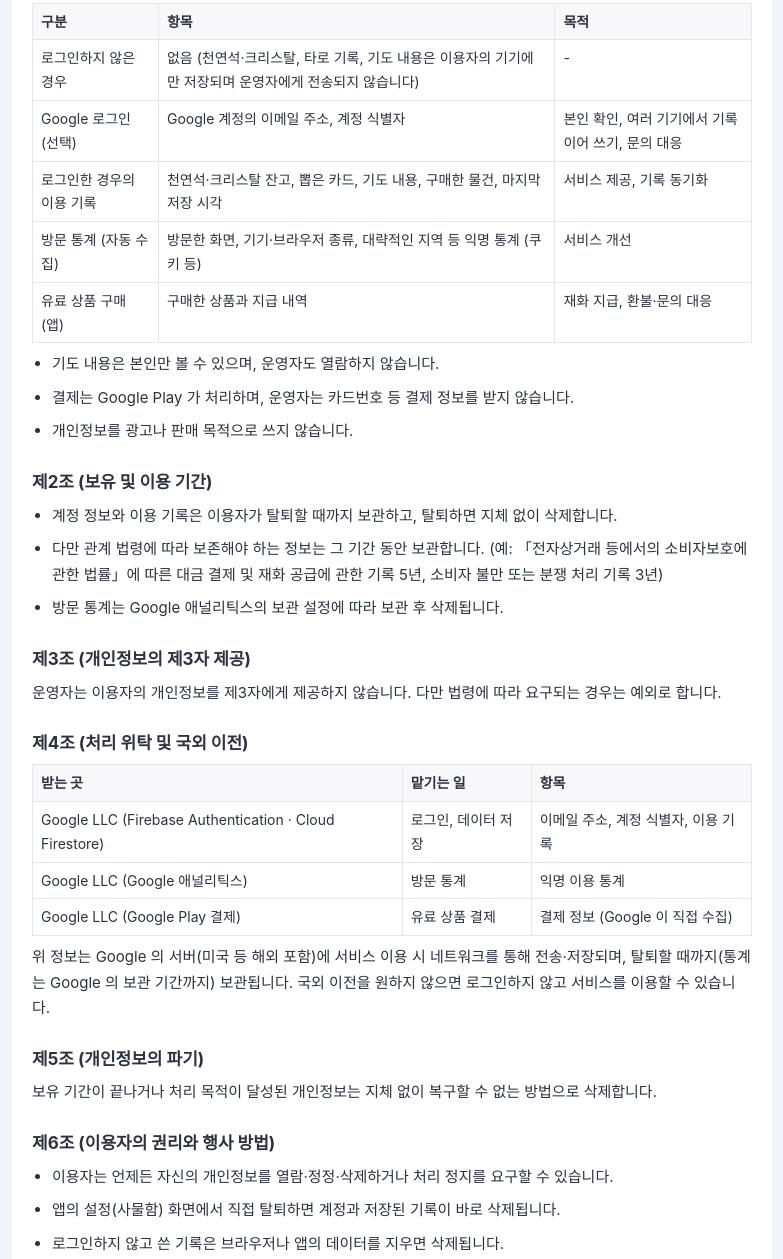
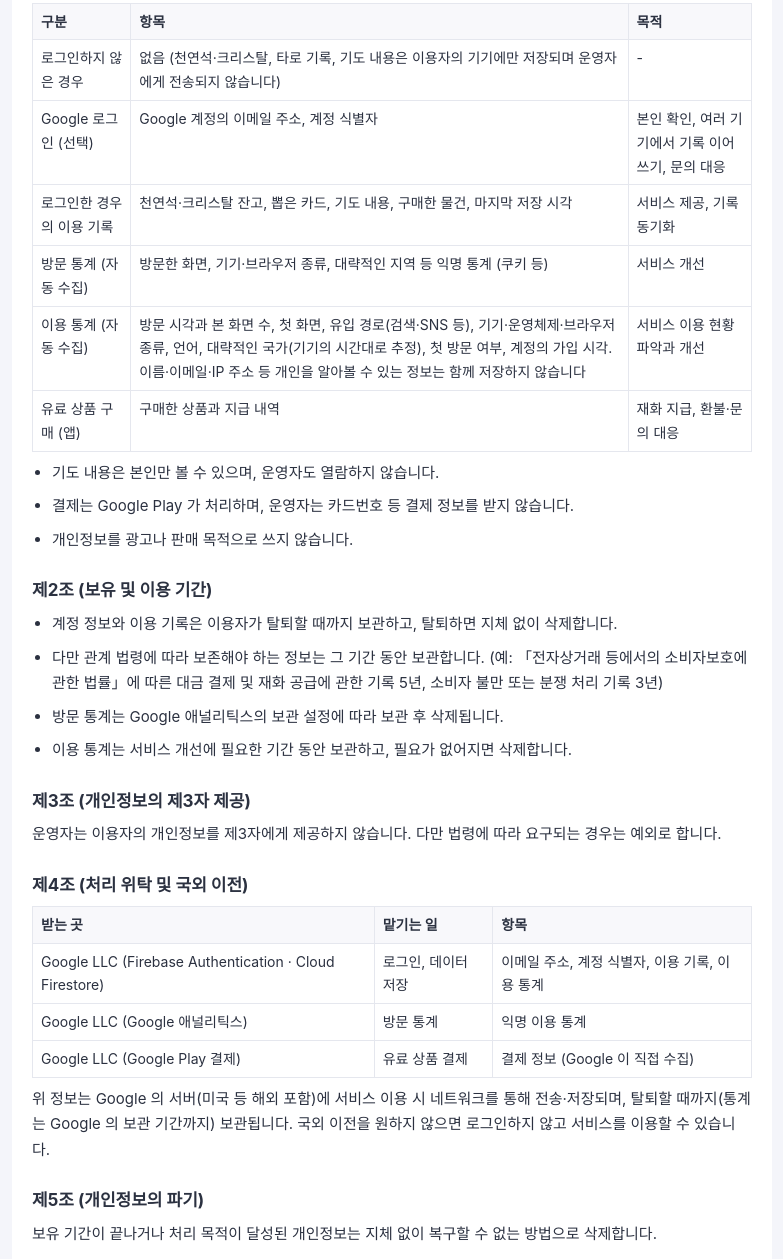
Before and after one commit to trimarrai/trimarrai.github.io, a plain HTML site: page privacy/index.html in a window 1280 px wide. Shown: the part 300-1559 px from the top of the page, without its empty margins (248-1031 px from the left). Drawn offline with Linux system fonts and the light colour scheme.

Commit message:
개인정보처리방침: 이용 통계(자동 수집) 항목 추가 (한·영·일) (#5)
Claude-Session: https://claude.ai/code/session_01CejgdCEvVFe5bFKzvk618i

Co-authored-by: Claude <noreply@anthropic.com>

```diff
--- a/privacy/index.html
+++ b/privacy/index.html
@@ -32,6 +32,7 @@
 <tr><td>Google 로그인 (선택)</td><td>Google 계정의 이메일 주소, 계정 식별자</td><td>본인 확인, 여러 기기에서 기록 이어 쓰기, 문의 대응</td></tr>
 <tr><td>로그인한 경우의 이용 기록</td><td>천연석·크리스탈 잔고, 뽑은 카드, 기도 내용, 구매한 물건, 마지막 저장 시각</td><td>서비스 제공, 기록 동기화</td></tr>
 <tr><td>방문 통계 (자동 수집)</td><td>방문한 화면, 기기·브라우저 종류, 대략적인 지역 등 익명 통계 (쿠키 등)</td><td>서비스 개선</td></tr>
+<tr><td>이용 통계 (자동 수집)</td><td>방문 시각과 본 화면 수, 첫 화면, 유입 경로(검색·SNS 등), 기기·운영체제·브라우저 종류, 언어, 대략적인 국가(기기의 시간대로 추정), 첫 방문 여부, 계정의 가입 시각. 이름·이메일·IP 주소 등 개인을 알아볼 수 있는 정보는 함께 저장하지 않습니다</td><td>서비스 이용 현황 파악과 개선</td></tr>
 <tr><td>유료 상품 구매 (앱)</td><td>구매한 상품과 지급 내역</td><td>재화 지급, 환불·문의 대응</td></tr>
 </table>
 <ul>
@@ -45,6 +46,7 @@
 <li>계정 정보와 이용 기록은 이용자가 탈퇴할 때까지 보관하고, 탈퇴하면 지체 없이 삭제합니다.</li>
 <li>다만 관계 법령에 따라 보존해야 하는 정보는 그 기간 동안 보관합니다. (예: 「전자상거래 등에서의 소비자보호에 관한 법률」에 따른 대금 결제 및 재화 공급에 관한 기록 5년, 소비자 불만 또는 분쟁 처리 기록 3년)</li>
 <li>방문 통계는 Google 애널리틱스의 보관 설정에 따라 보관 후 삭제됩니다.</li>
+<li>이용 통계는 서비스 개선에 필요한 기간 동안 보관하고, 필요가 없어지면 삭제합니다.</li>
 </ul>
 
 <h2>제3조 (개인정보의 제3자 제공)</h2>
@@ -53,7 +55,7 @@
 <h2>제4조 (처리 위탁 및 국외 이전)</h2>
 <table>
 <tr><th>받는 곳</th><th>맡기는 일</th><th>항목</th></tr>
-<tr><td>Google LLC (Firebase Authentication · Cloud Firestore)</td><td>로그인, 데이터 저장</td><td>이메일 주소, 계정 식별자, 이용 기록</td></tr>
+<tr><td>Google LLC (Firebase Authentication · Cloud Firestore)</td><td>로그인, 데이터 저장</td><td>이메일 주소, 계정 식별자, 이용 기록, 이용 통계</td></tr>
 <tr><td>Google LLC (Google 애널리틱스)</td><td>방문 통계</td><td>익명 이용 통계</td></tr>
 <tr><td>Google LLC (Google Play 결제)</td><td>유료 상품 결제</td><td>결제 정보 (Google 이 직접 수집)</td></tr>
 </table>
@@ -105,6 +107,7 @@
 <li><b>Google sign-in (optional):</b> your Google email address and account ID, to identify you, sync your records across devices and answer inquiries.</li>
 <li><b>Records when signed in:</b> stone and crystal balances, drawn cards, prayers, purchased items and last save time, to provide and sync the Service. Prayers are visible only to you; the Operator does not read them.</li>
 <li><b>Visit statistics (automatic):</b> anonymous statistics such as screens visited, device and browser type and approximate region, collected by Google Analytics using cookies, to improve the Service.</li>
+<li><b>Usage statistics (automatic):</b> visit time and number of screens viewed, first screen, how you arrived (search, social media, etc.), device, OS and browser type, language, approximate country (estimated from your device's time zone), whether it is a first visit, and the time your account was created, to understand and improve how the Service is used. We do not store your name, email or IP address with these statistics. They are kept only as long as needed to improve the Service.</li>
 <li><b>Purchases (app):</b> the items bought and delivered, for delivery, refunds and inquiries. Payments are processed by Google Play; we never receive your card details.</li>
 </ul>
 <p>We do not use personal information for advertising or sell it.</p>
@@ -133,6 +136,7 @@ Operator: Econopole · Business registration no. 758-03-00298 · B243, 1073 Cheo
 <li><b>Google ログイン（任意）：</b>Google アカウントのメールアドレスとアカウントID。本人確認、複数端末での記録の同期、お問い合わせ対応に使います。</li>
 <li><b>ログイン時の記録：</b>天然石・クリスタルの残高、引いたカード、祈りの内容、購入したアイテム、最終保存時刻。祈りの内容は本人のみが見られ、運営者は閲覧しません。</li>
 <li><b>訪問統計（自動収集）：</b>Google アナリティクスが Cookie などで、閲覧した画面、端末・ブラウザの種類、おおよその地域などの匿名統計を収集します。</li>
+<li><b>利用統計（自動収集）：</b>訪問時刻と閲覧した画面数、最初の画面、流入経路（検索・SNS など）、端末・OS・ブラウザの種類、言語、おおよその国（端末のタイムゾーンから推定）、初回訪問かどうか、アカウントの作成時刻。サービスの利用状況の把握と改善に使い、名前・メールアドレス・IP アドレスなど個人を特定できる情報は一緒に保存しません。改善に必要な期間だけ保存します。</li>
 <li><b>有料アイテムの購入（アプリ）：</b>購入・付与したアイテム。決済は Google Play が処理し、運営者はカード情報を受け取りません。</li>
 </ul>
 <p>個人情報を広告目的で利用したり販売したりすることはありません。</p>
```
